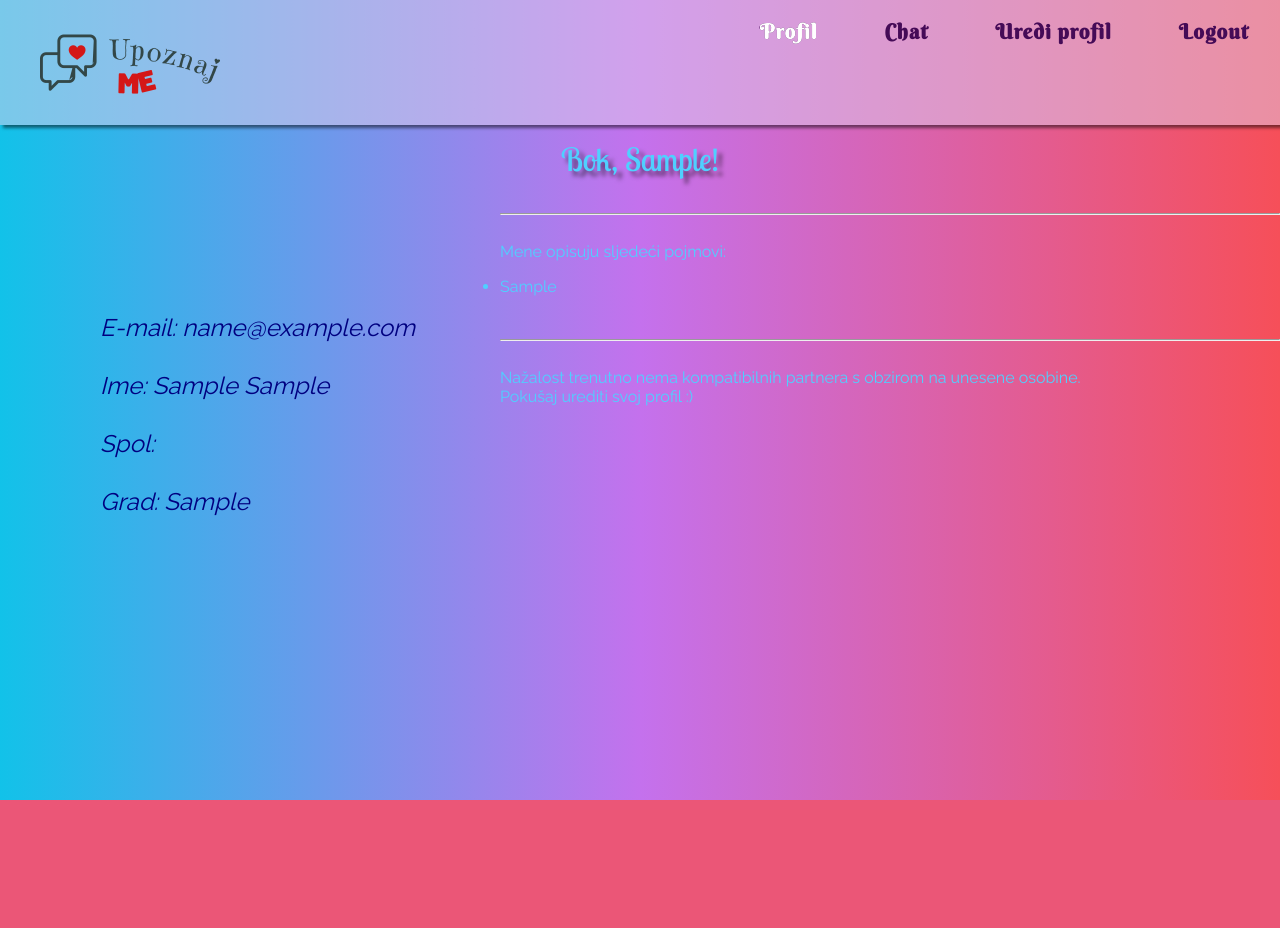
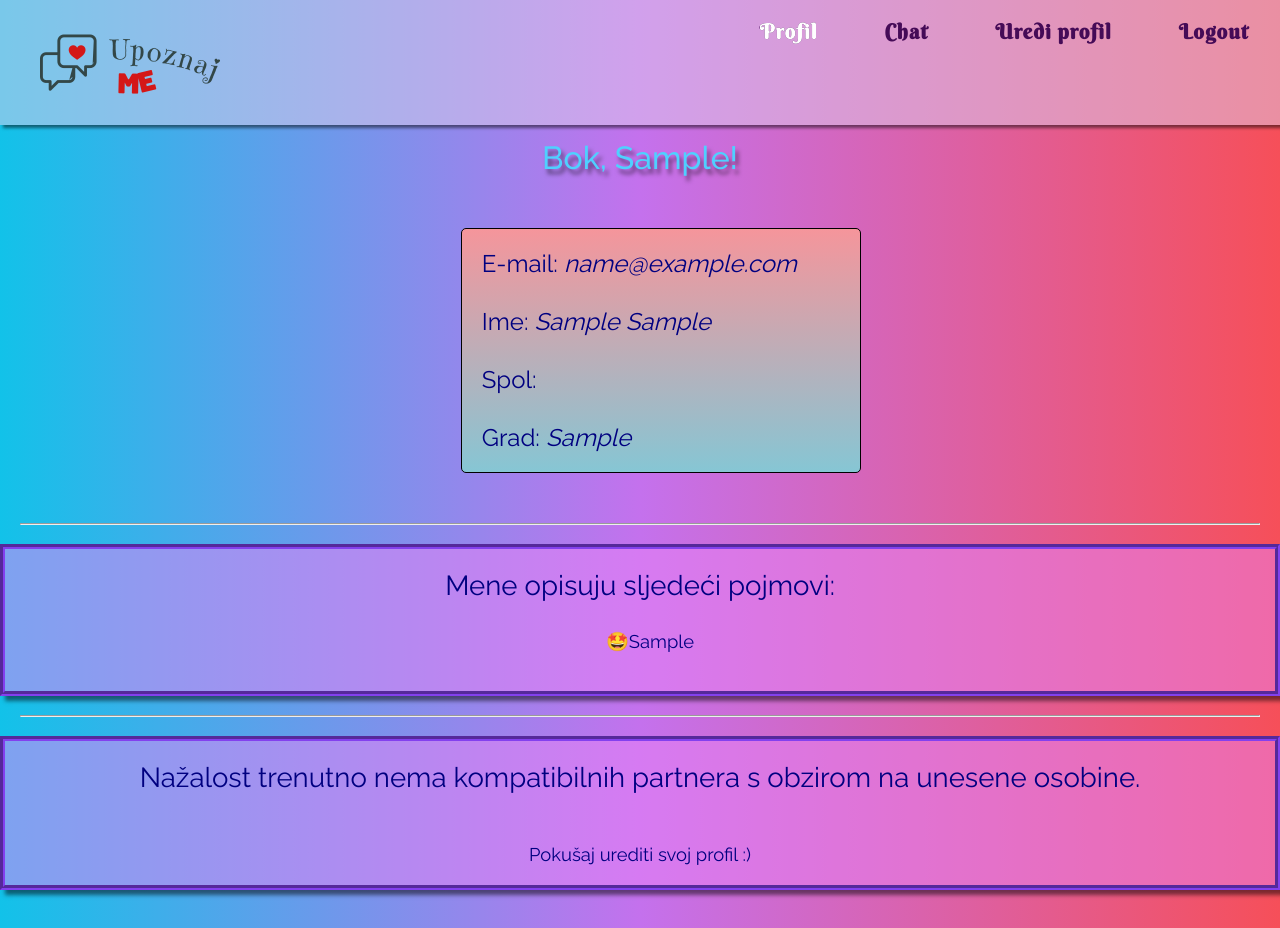
Before and after one commit to mimatij/Portal_za_upoznavanje, a PHP site: page /login/profile.php in a window 1280 px wide. Before the commit the page ends 800 px from the top, so only its background shows below. Run offline with PHP 8.4, Linux system fonts and the light colour scheme; the visitor is signed in with stand-in values (Sample User, id 1); tables that the repository leaves empty or names only in its code hold one stand-in row (values such as "Sample post"); data that the repository does not hold is empty.

Commit message:
CSS - chat, profil, uredi profil

```diff
--- a/css/style_profile.css
+++ b/css/style_profile.css
@@ -8,7 +8,7 @@ html, body{
     /* background-image: linear-gradient(to right, #FC466B,#3F5EFB); */
     background-repeat: no-repeat;
     background-attachment: fixed;
-    color: #4FD0FF;
+    color: navy;
     margin: 0;
     font-family: 'Raleway', Arial, sans-serif;
     overflow-x: hidden;
@@ -85,21 +85,17 @@ html, body{
     max-width: 100%;
 }
 
-/* .personal_card{
-    display: inline-block;
-} */
-
 .pozdrav{
-    position: relative;
-    top: 0;
-    left: 50%;
-    width: 350px;
     margin-top: 10px;
-    margin-left: -175px; /*1/2 sirine*/
-    font: 400 100px/1.3 'Lobster Two', Helvetica, sans-serif;
+    display: block;
+    margin-left: auto;
+    margin-right: auto;
+    text-align: center;
     font-size: 2em;
-    text-shadow: 5px 5px 4px rgba(0,0,0,0.5);
+    text-shadow: 3px 5px 4px rgba(0,0,0,0.5);
     text-align: center;
+    color: #4FD0FF;
+    font-weight: 500;
 }
 
 .user_image{
@@ -116,16 +112,103 @@ html, body{
 
 .user_info{
     position: relative;
-    margin-top: 100px;
-    margin-left: 100px;
+    margin-top: 20px;
     margin-bottom: 50px;
+    margin-left: 36%;
     width: 400px;
+    padding: 20px;
     display: inline-block;
-    float: left;
 
     font-family: 'Raleway', Arial, sans-serif;
     font-size: 1.5em;
+    /* font-style: italic; */
+    border-radius: 5px;
+    border: 1px solid black;
+    background-image: linear-gradient(to bottom, #f5959b, #86c6d4);
+}
+
+.cursive{
     font-style: italic;
-    /* font-weight: 700; */
-    color: navy;
 }
+
+.break{
+    clear: both;
+    margin: 0px 20px;
+}
+
+.text{
+    /* margin-left: 40px; */
+    font-size: 1.5em;
+    text-align: center;
+    margin-left: auto;
+    margin-right: auto;
+    display: block;
+    margin-bottom: 30px;
+}
+
+.subtext{
+    margin-left: 70px;
+    font-size: 1em;
+
+    text-align: center;
+    margin-left: auto;
+    margin-right: auto;
+    display: block;
+}
+
+ul{
+    list-style-type: none;
+    text-align: center;
+    margin-left: auto;
+    margin-right: auto;
+    display: block;
+}
+
+ul li{
+    display: inline;
+    margin-right: 20px;
+}
+
+.lista_osobine li:before {
+    content: '\1F929';
+}
+
+button{
+    text-align: center;
+    margin-left: auto;
+    margin-right: auto;
+    display: block;
+    margin-bottom: 50px;
+    box-shadow: 5px 5px 4px rgba(0,0,0,0.5);
+    background: #4FD0FF;
+    position: relative;
+    height: 50px;
+    width: 200px;
+    border: none;
+    border-radius: 50%;
+    color: rgb(32, 11, 66);
+    font: 400 100px/1.3 'Lobster Two', Helvetica, sans-serif;
+    font-size: 1.3em;
+    text-shadow: 4px 4px 3px rgba(0,0,0,0.2);
+    cursor: pointer;
+    transition: 800ms ease all;
+    outline: none;
+}
+
+.container{
+    /* position: relative; */
+    /* top: 50%; */
+    /* left: 50%; */
+    /* width: 350px; */
+    /* height: 420px; */
+    /* margin-top: -210px; 1/2 visine */
+    /* margin-left: -175px; 1/2 sirine */
+    padding: 20px;
+    border: 5px groove rgba(131, 64, 238);
+    background-color: rgba(233, 131, 247, 0.5);
+    box-shadow: 5px 5px 4px rgba(0,0,0,0.5);
+    /* border-radius: 5px; */
+    font-size: 1.15em;
+    text-align: center;
+    /* vertical-align: middle; */
+}
--- a/login/profile.php
+++ b/login/profile.php
@@ -62,14 +62,12 @@ if(isset($_POST['btn_uredi'])) header('location: interests.php');
 
         <br>
 
+<p class="pozdrav">Bok<?php if(isset($_SESSION['ime']) && $_SESSION['ime'] !== '') echo ", " . $_SESSION['ime']; echo "!"; ?></p>
 
-        <p class="pozdrav">Bok<?php if(isset($_SESSION['ime']) && $_SESSION['ime'] !== '') echo ", " . $_SESSION['ime']; echo "!"; ?></p>
         <!-- <div class="personal_card"> -->
             <!-- <img class="user_image" src="korisnik.jpg" title="user_image"/>         -->
 
-
             <form class="" action="profile.php" method="post">
-
                 <div class="user_info">
                     <a>E-mail:</a> <a class="cursive"><?php echo $email; ?></a><br><br>
                     <a>Ime:</a> <a class="cursive"><?php echo " $ime" . ' ' . "$prezime"; ?></a><br><br>
@@ -105,12 +103,9 @@ if(isset($_POST['btn_uredi'])) header('location: interests.php');
             echo '</ul>';
             if( $brojac === -1 ) echo "<a class='subtext'>Nisu uneseni podaci o tebi.</a>";
 
-
-
             //SELECT id FROM Korisnik WHERE NOT(id = $id); svi idevi
             //SELECT naziv FROM nudim_interese where id = 48;
-               // SELECT naziv FROM trazim where id = 48;/
-
+            //SELECT naziv FROM trazim where id = 48;/
 
             //SELECT trazim_interese.naziv FROM trazim_interese INNER JOIN nudim_interese ON trazim_interese.naziv=nudim_interese.naziv AND trazim_interese.id=48 AND nudim_interese.id=55;
             function spoji(){
```
Also changed, not shown: css/style_chat.css (added, +146 -0 lines), css/style_interests.css (+39 -33 lines), login/interests.php (+4 -3 lines). Lines whose indentation alone changed are shown as unchanged.
